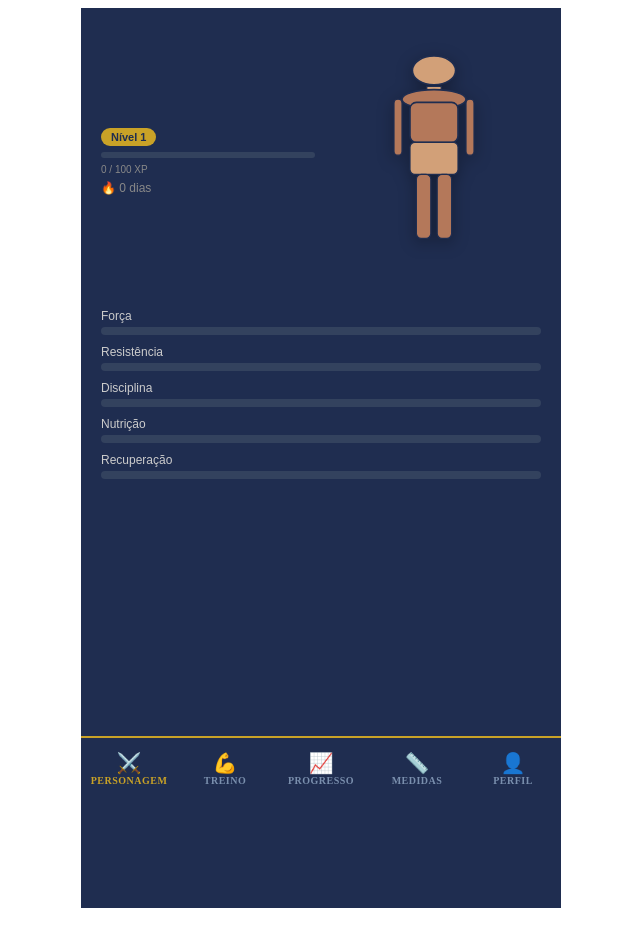
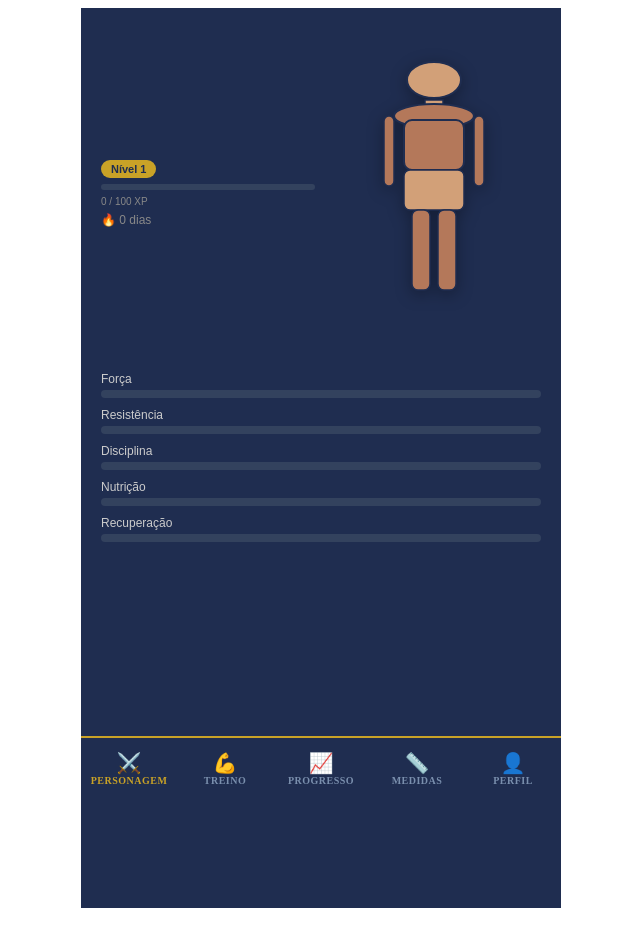
Before and after one commit to FellipeBarnabe/gymyx-app, an Angular app: page /personagem in a window 1280 px wide. Shown: the top 946 px of the page, without its empty margins (319-959 px from the left). Built offline with nearby package versions, Linux system fonts and the light colour scheme; no server answers.

Commit message:
fix: novo favicon

```diff
--- a/src/app/avatar/avatar.css
+++ b/src/app/avatar/avatar.css
@@ -6,7 +6,7 @@
 }
 
 .avatar-svg {
-  width: 160px;
+  width: 200px;
   height: auto;
   filter: drop-shadow(0px 4px 8px rgba(0, 0, 0, 0.3));
 }
--- a/src/index.html
+++ b/src/index.html
@@ -5,7 +5,7 @@
     <title>Gymyx</title>
     <base href="/" />
     <meta name="viewport" content="width=device-width, initial-scale=1" />
-    <link rel="icon" type="image/svg+xml" href="/gymyx.svg" />
+    <link rel="icon" type="image/svg+xml" href="/favicon.ico" />
   </head>
   <body>
     <app-root></app-root>
```
Also changed, not shown: public/gymxy.svg (deleted), 1 other file (tests, documents, lock files or other folders).
